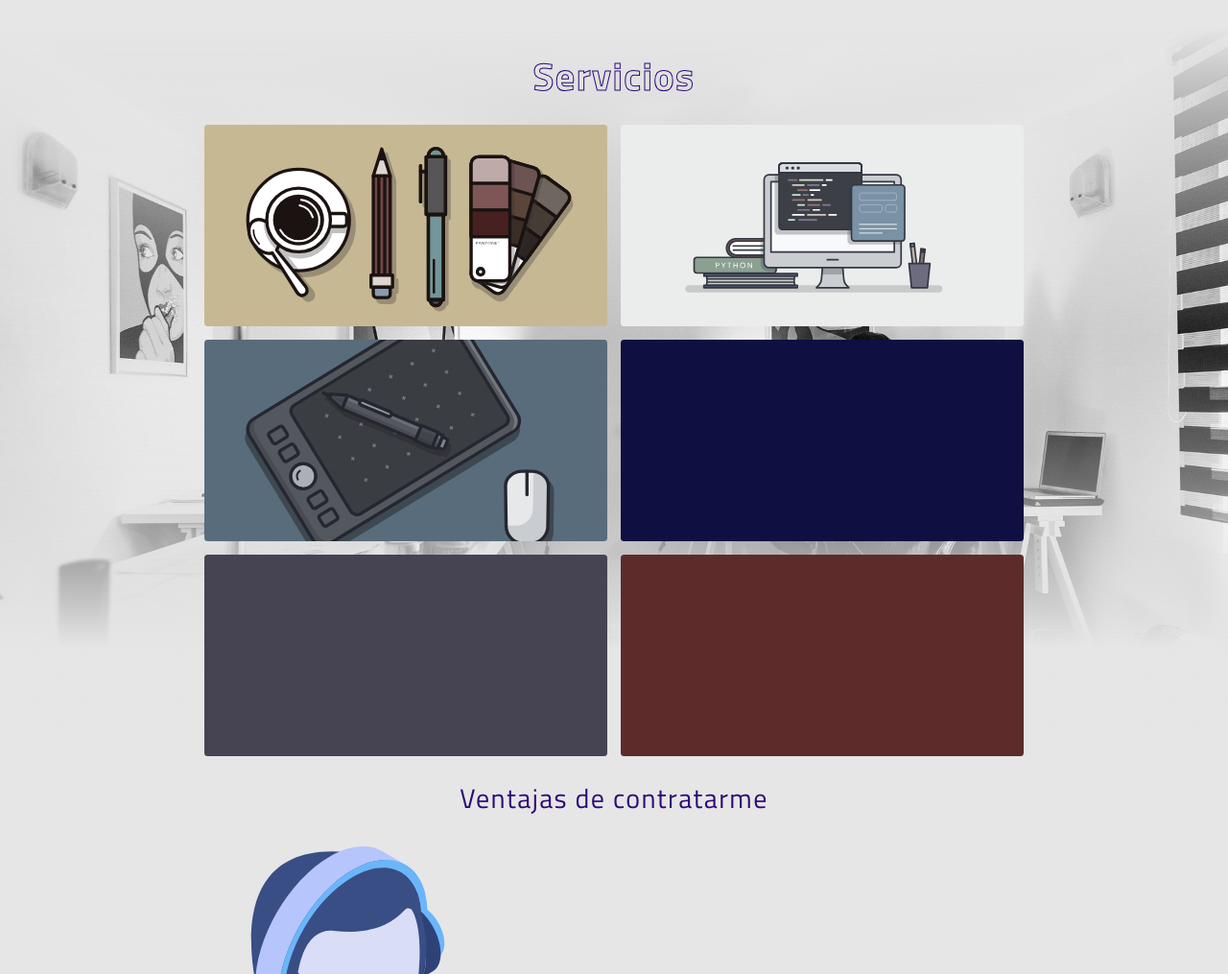
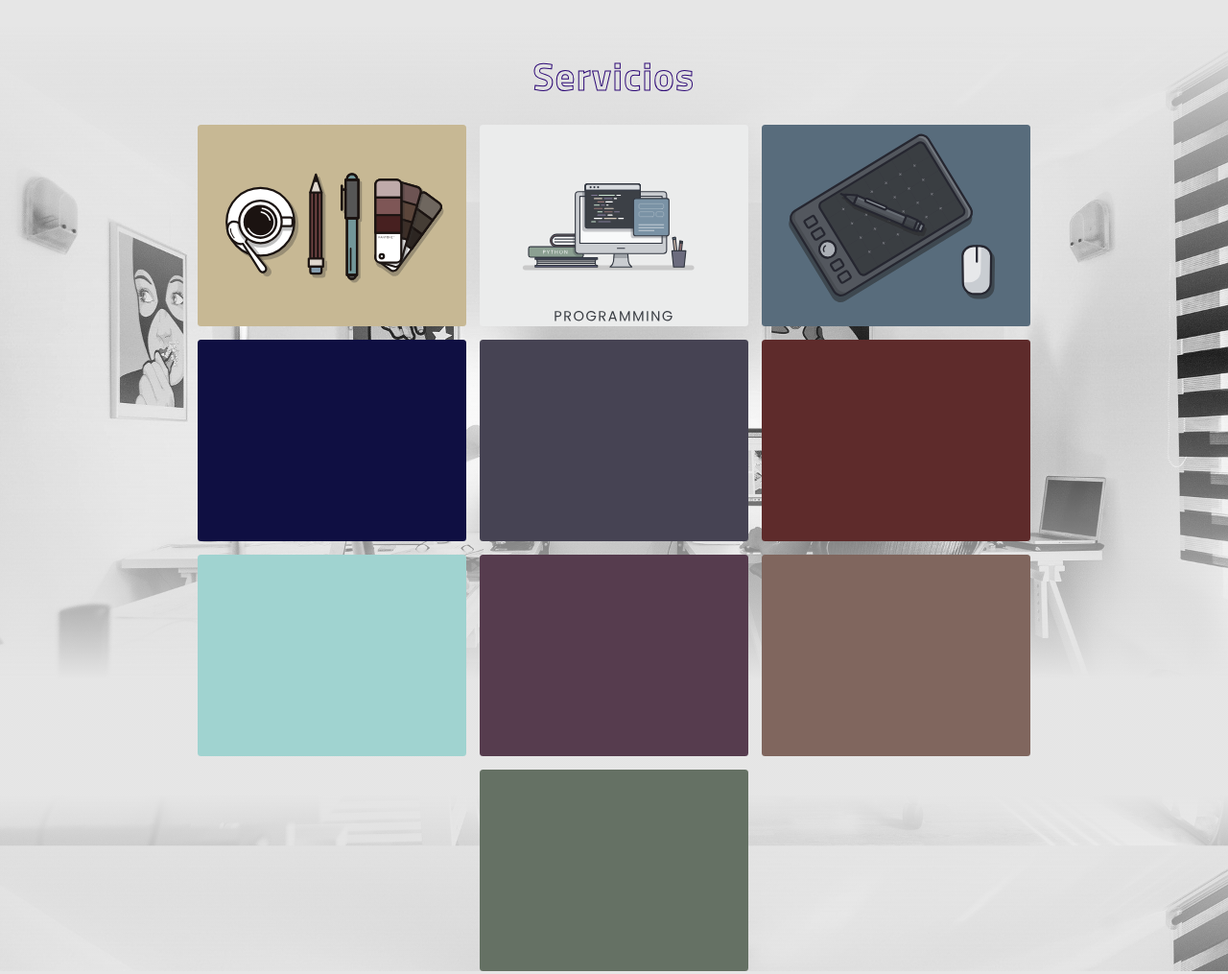
Before and after one commit to JohnMcKrazy/Portfolio_old, a plain HTML site: page index.html in a window 1280 px wide. Shown: the part 1460-2475 px from the top of the page at 96% size. Drawn offline with Linux system fonts and the light colour scheme.

Commit message:
less imgs change service cards width

```diff
--- a/assets/scss/styles.scss
+++ b/assets/scss/styles.scss
@@ -1720,9 +1720,8 @@ BUTTON {
             position: relative;
             @include flex(center, center);
             border-radius: var(--borderRadius);
-            width: 30rem;
+            width: 20rem;
             height: 15rem;
-            padding: 1rem 1.5rem;
             cursor: pointer;
             transition: var(--transitionFast);
             filter: grayscale(0.8);
@@ -1749,11 +1748,11 @@ BUTTON {
             }
         }
 
-        #btn_service_gd {
+        #btn_service_ci {
             background: url('../svg/hero/day71-designer-tool-essential.svg') no-repeat center;
             background-size: cover;
         }
-        #btn_service_dev {
+        #btn_service_logo {
             background: url('../svg/hero/day93-programing.svg') no-repeat center;
             background-size: cover;
         }
@@ -1761,14 +1760,27 @@ BUTTON {
             background: url('../svg/hero/day70-designer-fav-tool-wacom.svg') no-repeat center;
             background-size: cover;
         }
-        #btn_service_il2 {
+        #btn_service_wgd {
+            background: darkslateblue;
+        }
+        #btn_service_wdev {
             background: red;
         }
-        #btn_service_gd2 {
+        #btn_service_tp {
             background: blue;
         }
-        #btn_service_dev2 {
-            background: darkslateblue;
+
+        #btn_service_menu {
+            background: rgb(0, 255, 242);
+        }
+        #btn_service_flayer {
+            background: rgb(163, 32, 124);
+        }
+        #btn_service_ed {
+            background: rgb(212, 82, 42);
+        }
+        #btn_service_cover {
+            background: rgb(69, 126, 62);
         }
     }
     .services_container {
--- a/index.html
+++ b/index.html
@@ -719,16 +719,15 @@
                     <!--!SERVICES PRESENTATION-->
                     <div class="service_cards_container">
                         <div class="swipe_animation_container_full">
-                            <button type="button" class="btn_service animation_up" id="btn_service_gd">
-                                <span class="service_btn_title">Diseño gráfico</span>
+                            <button type="button" class="btn_service animation_up" id="btn_service_ci">
+                                <span class="service_btn_title">Identidad corporativa</span>
                             </button>
                         </div>
                         <div class="swipe_animation_container_full">
-                            <button type="button" class="btn_service animation_up" id="btn_service_dev">
-                                <span class="service_btn_title">Desarrollador</span>
+                            <button type="button" class="btn_service animation_up" id="btn_service_logo">
+                                <span class="service_btn_title">Logotipos</span>
                             </button>
                         </div>
-
                         <div class="swipe_animation_container_full">
                             <button type="button" class="btn_service animation_up" id="btn_service_il">
                                 <span class="service_btn_title">Ilustracion</span>
@@ -736,20 +735,44 @@
                         </div>
 
                         <div class="swipe_animation_container_full">
-                            <button type="button" class="btn_service animation_up" id="btn_service_gd2">
-                                <span class="service_btn_title">Diseño gráfico</span>
+                            <button type="button" class="btn_service animation_up" id="btn_service_tp">
+                                <span class="service_btn_title">Tarjetas de presentacion</span>
                             </button>
                         </div>
 
                         <div class="swipe_animation_container_full">
-                            <button type="button" class="btn_service animation_up" id="btn_service_dev2">
-                                <span class="service_btn_title">Desarrollador</span>
+                            <button type="button" class="btn_service animation_up" id="btn_service_wgd">
+                                <span class="service_btn_title">Diseño WEB</span>
                             </button>
                         </div>
 
                         <div class="swipe_animation_container_full">
-                            <button type="button" class="btn_service animation_up" id="btn_service_il2">
-                                <span class="service_btn_title">Ilustracion</span>
+                            <button type="button" class="btn_service animation_up" id="btn_service_wdev">
+                                <span class="service_btn_title">Desarollo WEB</span>
+                            </button>
+                        </div>
+
+                        <div class="swipe_animation_container_full">
+                            <button type="button" class="btn_service animation_up" id="btn_service_menu">
+                                <span class="service_btn_title">Menus</span>
+                            </button>
+                        </div>
+
+                        <div class="swipe_animation_container_full">
+                            <button type="button" class="btn_service animation_up" id="btn_service_flayer">
+                                <span class="service_btn_title">Flayer</span>
+                            </button>
+                        </div>
+
+                        <div class="swipe_animation_container_full">
+                            <button type="button" class="btn_service animation_up" id="btn_service_ed">
+                                <span class="service_btn_title">Diseño editorial</span>
+                            </button>
+                        </div>
+
+                        <div class="swipe_animation_container_full">
+                            <button type="button" class="btn_service animation_up" id="btn_service_cover">
+                                <span class="service_btn_title">Portadas</span>
                             </button>
                         </div>
                     </div>
--- a/portfolioDB.json
+++ b/portfolioDB.json
@@ -46,8 +46,8 @@
             "images": {
                 "avatar": "assets/img/leiru/avatar.png",
                 "hero": {
-                    "small": "assets/img/leiru/hero.png",
-                    "big": "assets/img/leiru/hero.png"
+                    "small": "assets/img/leiru/leiru_mockup_full.png",
+                    "big": "assets/img/leiru/leiru_mockup_full.png"
                 },
                 "1": {
                     "small": "",
```
Also changed, not shown: assets/img/backgrounds/contact_night.jpg (deleted), assets/img/backgrounds/desk-2325627_1920.jpg (deleted), assets/img/backgrounds/fondo_gris.jpg (deleted), assets/img/backgrounds/pexels-artem-beliaikin-1051747.jpg (deleted), assets/img/backgrounds/pexels-chevanon-photography-323503.jpg (deleted), assets/img/backgrounds/pexels-sebastian-voortman-214574.jpg (deleted), assets/img/backgrounds/pexels-zen-chung-5745183.jpg (deleted), assets/img/leiru/leiru_mockup_full.png (renamed from assets/img/leiru/hero.png), assets/scss/styles.css, assets/scss/styles.min.css, 1 other file.
